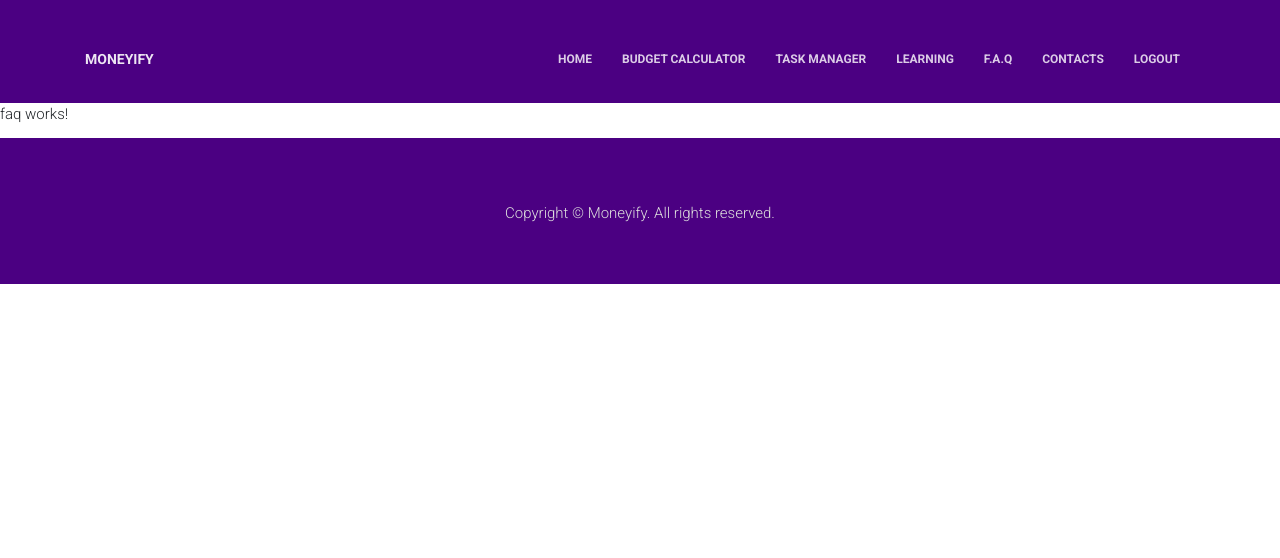
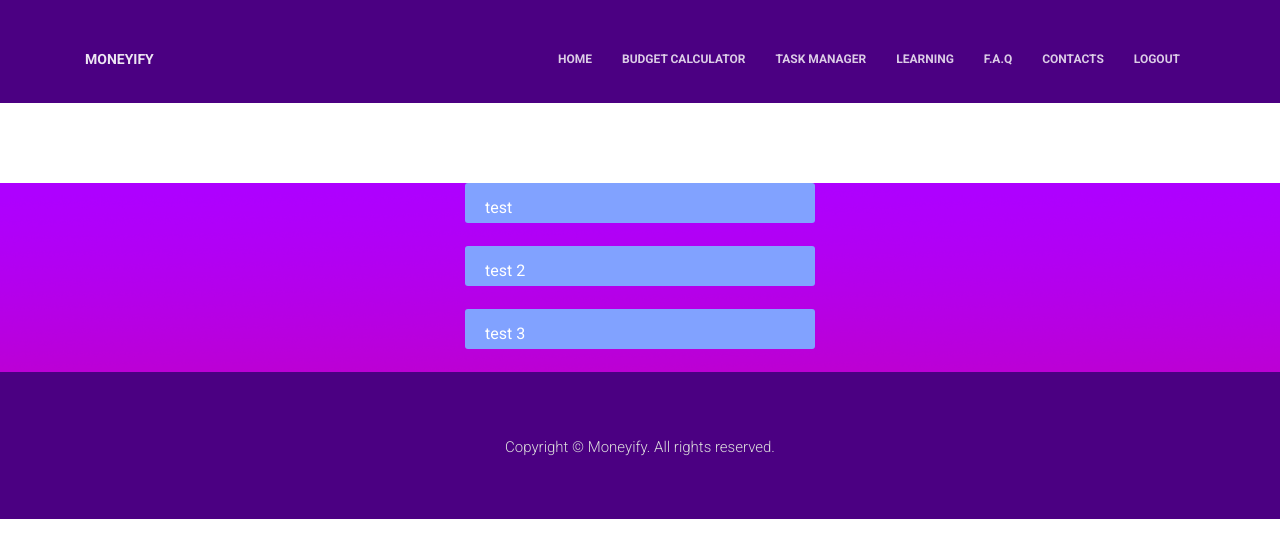
Before and after one commit to petkokp/moneyify, an Angular app in the folder moneyify/: page /faq in a window 1280 px wide. Shown: the top 558 px of the page. Built offline with nearby package versions, Linux system fonts and the light colour scheme; sample sign-in values are in the browser's storage.

Commit message:
implement core f.a.q structure

```diff
--- a/moneyify/src/app/faq/faq.component.css
+++ b/moneyify/src/app/faq/faq.component.css
@@ -0,0 +1,95 @@
+@import url('https://fonts.googleapis.com/css?family=Roboto:400,700&subset=cyrillic');
+
+*{
+    margin: 0;
+    padding: 0;
+    font-family: 'Roboto', sans-serif;
+}
+
+.body {
+    background-image: url('../../assets/images/background.png');
+}
+
+.faq-block {
+    padding-bottom: 25px;
+}
+
+#faq {
+    width: 350px;
+    text-align: left;
+    flex-direction: column;
+    justify-content: center;
+    margin: 0 auto;
+    margin-top: 10vh;
+}
+
+label {
+    padding: 5px 20px;
+    position: relative;
+    z-index: 20;
+    display: block;
+    height: 40px;
+    cursor: pointer;
+    color: #fff;
+    border-radius: 3px;
+    line-height: 40px;
+    font-size: 16px;
+    background-color: #81a2ff;
+}
+
+label:hover {
+    background-color: #5076d2;
+}
+
+input:checked + label,
+input:checked + label:hover {
+    background-color: #5076d2;
+    color: #fff;
+    border-bottom-left-radius: 0px;
+    border-bottom-right-radius: 0px;
+}
+
+input {
+    display: none;
+}
+
+article {
+    background-color: #81a2ff;
+    border-bottom-left-radius: 3px;
+    border-bottom-right-radius: 3px;
+    margin-top: -2px;
+    overflow: hidden;
+    height: 0;
+    position: relative;
+    z-index: 10;
+    transition: height 0.3s ease;
+    display: flex;
+    align-items: center;
+}
+
+p {
+    color: #fff;
+    line-height: 23px;
+    font-size: 16px;
+    padding: 20px;
+}
+
+input:checked ~ article {
+    transition: height 0.3s ease;
+}
+
+input:checked ~ article.ac-small {
+    height: 130px;
+}
+
+input:checked ~ article.ac-medium {
+    height: 200px;
+}
+
+input:checked ~ article.ac-small {
+    height: 130px;
+}
+
+input:checked ~ article.ac-large {
+    height: 300px;
+}
--- a/moneyify/src/app/faq/faq.component.html
+++ b/moneyify/src/app/faq/faq.component.html
@@ -1 +1,28 @@
-<p>faq works!</p>
+<div class="body">
+    <section id="faq">
+        <div class="faq-block">
+            <input id="ac-1" type="checkbox">
+            <label for="ac-1">test</label>
+            <article class="ac-small">
+                <p>Lorem ipsum dolor sit amet consectetur adipisicing elit. Corrupti illo rerum, inventore quo voluptatem, enim qui adipisci minima quia, rem veniam?
+                    Fuga, sit. Sunt, deserunt cum culpa dolore non totam?</p>
+            </article>
+        </div>
+        <div class="faq-block">
+            <input id="ac-2" type="checkbox">
+            <label for="ac-2">test 2</label>
+            <article class="ac-large">
+                <p>Lorem ipsum dolor sit amet consectetur adipisicing elit. Corrupti illo rerum, inventore quo voluptatem, enim qui adipisci minima quia, rem veniam?
+                    Fuga, sit. Sunt, deserunt cum culpa dolore non totam?</p>
+            </article>
+        </div>
+        <div class="faq-block">
+            <input id="ac-3" type="checkbox">
+            <label for="ac-3">test 3</label>
+            <article class="ac-medium">
+                <p>Lorem ipsum dolor sit amet consectetur adipisicing elit. Corrupti illo rerum, inventore quo voluptatem, enim qui adipisci minima quia, rem veniam?
+                    Fuga, sit. Sunt, deserunt cum culpa dolore non totam?</p>
+            </article>
+        </div>
+    </section>
+</div>
```
Also changed, not shown: moneyify/src/assets/images/toggle.png (added).
